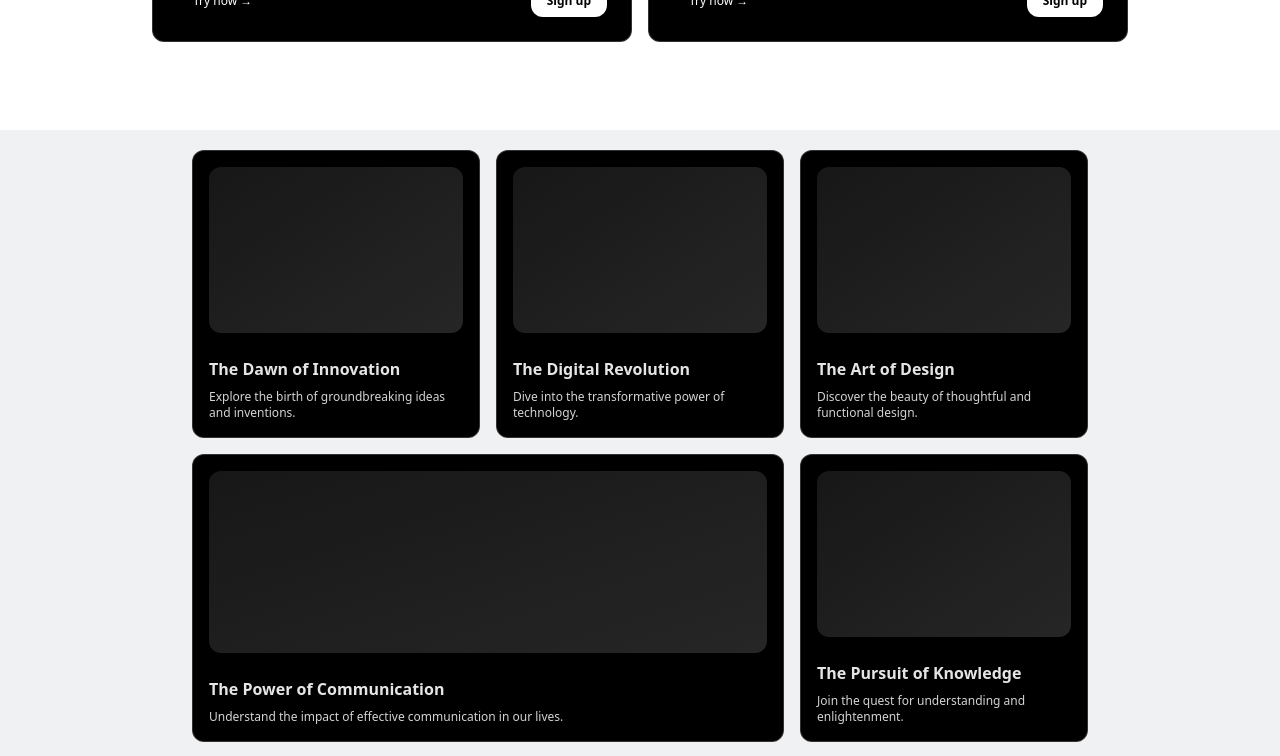
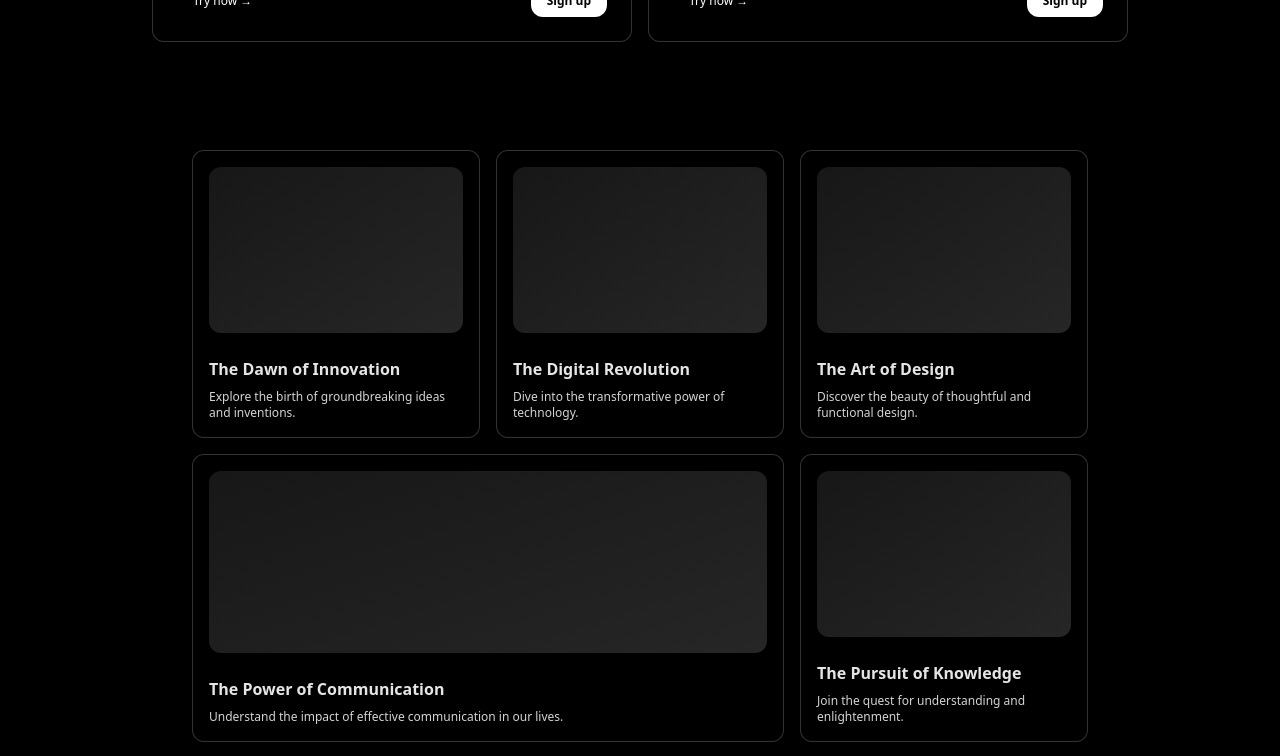
Before and after one commit to SaulQE/portafolio, a React (Vite) app: page / in a window 1280 px wide. Shown: the part 1340-2096 px from the top of the page. Built offline with nearby package versions, Linux system fonts and the light colour scheme.

Commit message:
add components

```diff
--- a/src/App.jsx
+++ b/src/App.jsx
@@ -2,10 +2,16 @@ import { ThreeDCardDemo } from './components/ThreeDCardDemo';
 import { BentoGridDemo } from './components/BentoGridDemo';
 import { HeroParallaxDemo } from './components/HeroParallaxDemo';
 import { AuroraBackgroundDemo } from './components/AuroraBackgroundDemo';
+import { NavbarDemo } from './components/NavbarDemo';
+import { TextGenerateEffectDemo } from './components/TextGenerateEffectDemo';
 
 function App() {
 	return (
 		<>
+			<div className='bg-black'>
+				<div>
+					<NavbarDemo />
+				</div>
 				<div>
 					<AuroraBackgroundDemo />
 				</div>
@@ -13,11 +19,15 @@ function App() {
 					<ThreeDCardDemo />
 					<ThreeDCardDemo />
 				</div>
-			<div className='bg-gray-500/10 p-5'>
+				<div className='p-5'>
 					<BentoGridDemo />
 				</div>
 				<div>
 					<HeroParallaxDemo />
+				</div>
+				<div className='h-[500px] w-full p-10 flex justify-center items-center text-center'>
+					<TextGenerateEffectDemo />
+				</div>
 			</div>
 		</>
 	);
```
Lines whose indentation alone changed are shown as unchanged.
